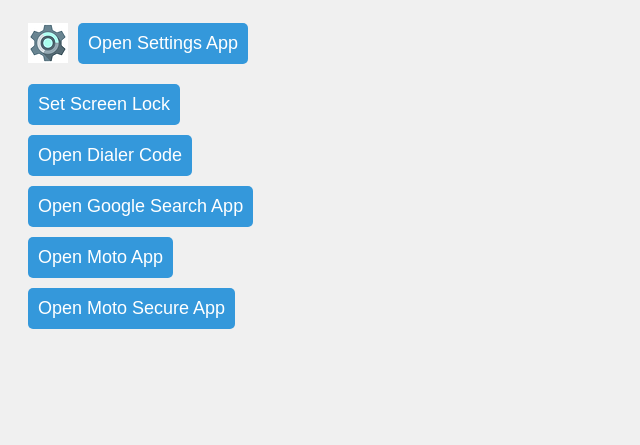
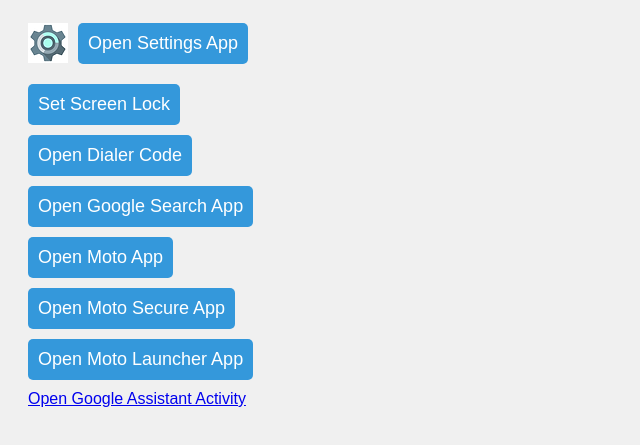
Before and after one commit to SamLee8/frp, a plain HTML site: page index.html in a window 1280 px wide. Shown: the part 129-574 px from the top of the page, without its empty margins (0-640 px from the left). Drawn offline with Linux system fonts and the light colour scheme.

Commit message:
Update index.html

```diff
--- a/index.html
+++ b/index.html
@@ -59,6 +59,8 @@
     <a class="button" href="intent://com.android.settings/data_roaming/#Intent;scheme=android-app;end">Open Google Search App</a>
     <a class="button" href="intent://com.android.settings/location/#Intent;scheme=android-app;end">Open Moto App</a>
     <a class="button" href="intent://com.android.settings/location/#Intent;scheme=android-app;end">Open Moto Secure App</a>
+    <a class="button" href="intent://com.android.settings/location/#Intent;scheme=android-app;end">Open Moto Launcher App</a>
+    <a href="intent://com.google.android.apps.searchlite/.assistant.AssistantActivity#Intent;scheme=android-app;end">Open Google Assistant Activity</a>
 
 
 </body>
```
